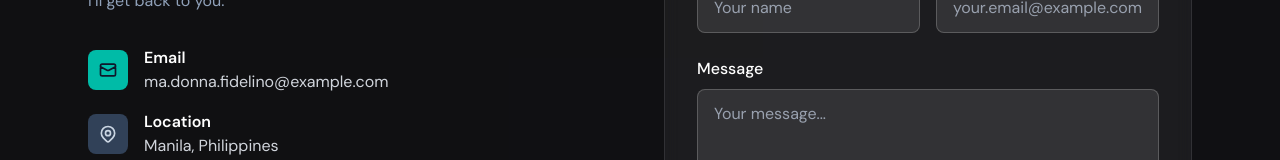
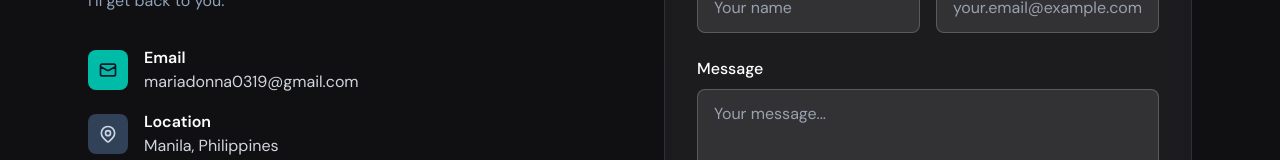
Before and after one commit to Mariadonnadelossantos19/Fidelino_Portfolio, a React (Vite) app: page / in a window 1280 px wide. Shown: the part 10611-10771 px from the top of the page. Built offline with nearby package versions, Linux system fonts and the light colour scheme.

Commit message:
Update email address in ContactSection component for accuracy and consistency.

```diff
--- a/src/pages/ContactSection.jsx
+++ b/src/pages/ContactSection.jsx
@@ -72,7 +72,7 @@ const ContactSection = () => {
                 </div>
                 <div>
                   <p className="text-slate-800 dark:text-white font-semibold">Email</p>
-                  <p className="text-slate-600 dark:text-gray-300">ma.donna.fidelino@example.com</p>
+                  <p className="text-slate-600 dark:text-gray-300">mariadonna0319@gmail.com</p>
                 </div>
               </div>
               <div className="flex items-center space-x-4">
```
